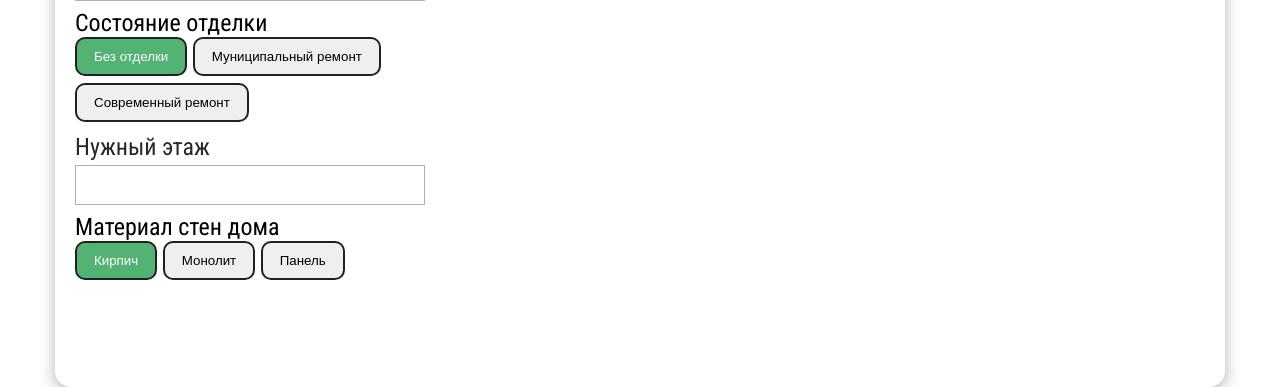
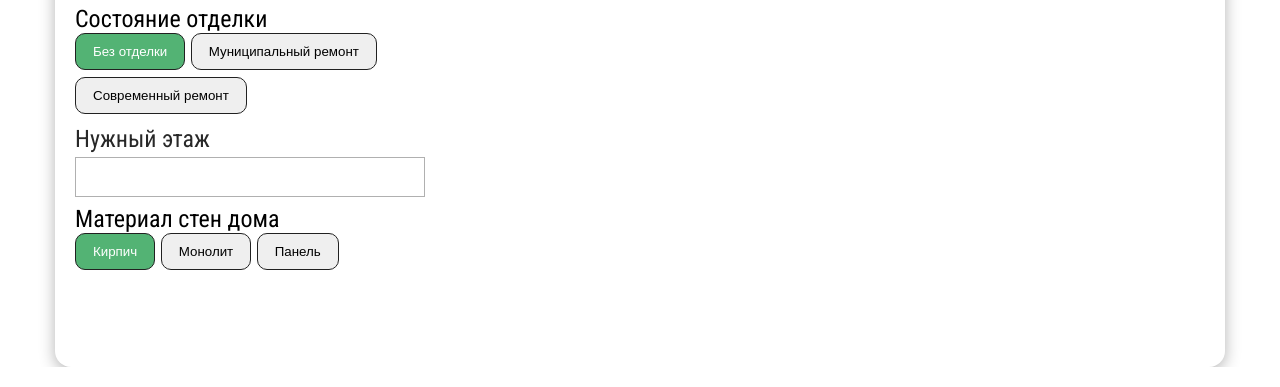
Before and after one commit to 00XAH00/787DD97A, a plain HTML site: page 787DD97A_Front/index.html in a window 1280 px wide. Shown: the part 716-1103 px from the top of the page. Drawn offline with nearby package versions, Linux system fonts and the light colour scheme.

Commit message:
reduced the stroke of the buttons

```diff
--- a/787DD97A_Front/css/style.css
+++ b/787DD97A_Front/css/style.css
@@ -207,7 +207,7 @@ body{
 .form__box-inner button{
   padding: 10px 17px;
   /* background: #fff; */
-  border: 2px solid rgb(33, 33, 33);
+  border: 1px solid rgb(33, 33, 33);
   border-radius: 10px;
   margin-bottom: 7px;
   cursor: pointer;
@@ -224,6 +224,6 @@ body{
   padding: 20px;
   border-radius: 16px;
   box-shadow: 0 4px 16px rgba(0, 0, 0, 0.3);
-  padding-bottom: 100px;
+  padding-bottom: 90px;
   /* margin-bottom: 100px; */
 }
```
